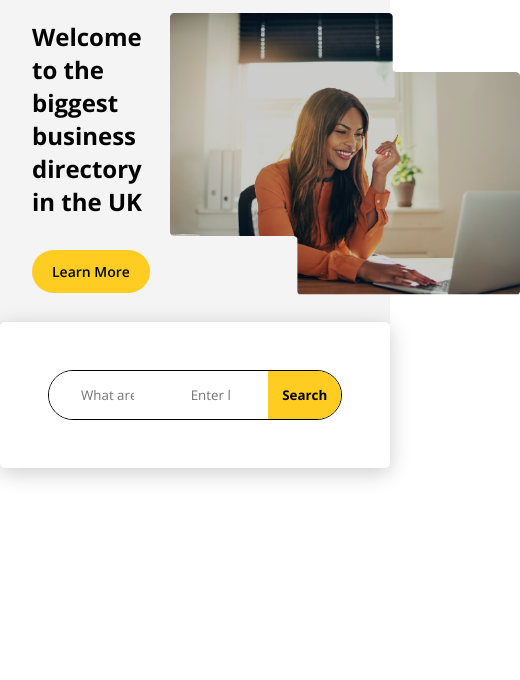
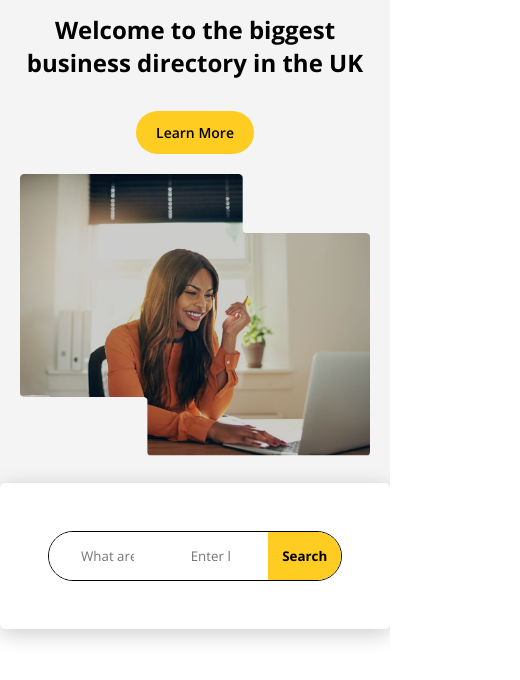
Before and after one commit to Jahid0178/yellow-leaf, a plain HTML site: page index.html in a window 390 px wide. Shown: the part 144-824 px from the top of the page, 520 px wide, since content can reach past the window. Drawn offline with nearby package versions, Linux system fonts and the light colour scheme.

Commit message:
responsive this home page

```diff
--- a/css/style.css
+++ b/css/style.css
@@ -122,3 +122,19 @@ nav ul li a {
   font-weight: bold;
   cursor: pointer;
 }
+
+/* Responsive */
+@media only screen and (max-width: 992px) {
+  .hero-container {
+    grid-template-columns: 1fr;
+    justify-content: center;
+  }
+
+  .hero-content {
+    text-align: center;
+  }
+
+  .hero-img-section {
+    text-align: center;
+  }
+}
```
